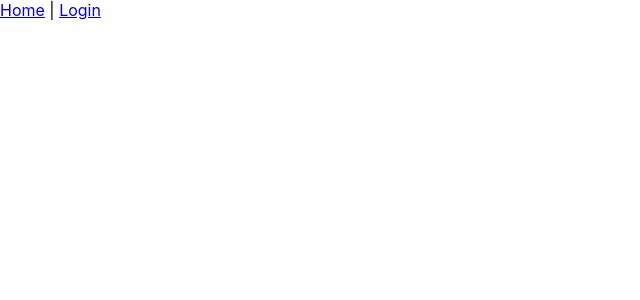
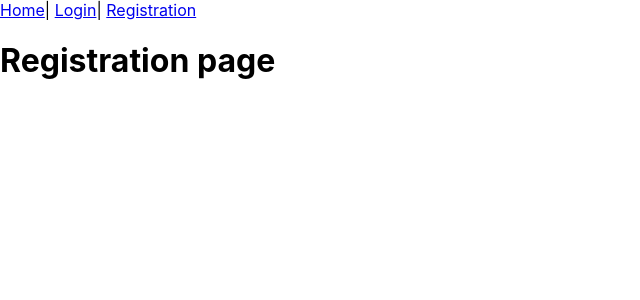
Before and after one commit to urmatt/webinai-react-client, a React (Create React App) app: page /registration in a window 1280 px wide. Before the commit this address had no page. Shown: the top 300 px of the page, without its empty margins (0-640 px from the left). Built offline with nearby package versions, Linux system fonts and the light colour scheme.

Commit message:
Added RegistratinPage

```diff
--- a/src/App.js
+++ b/src/App.js
@@ -3,17 +3,21 @@ import './components/AppHeader';
 import { BrowserRouter, Routes, Route, Link } from 'react-router-dom';
 import Home from './pages/Home';
 import LoginPage from './pages/LoginPage';
+import RegistrationPage from './pages/RegistrationPage';
 
 function App() {
   return (
     <BrowserRouter>
       <nav>
-        <Link to="/">Home</Link> | <Link to="/login">Login</Link>
+        <Link to="/">Home</Link>
+        | <Link to="/login">Login</Link>
+        | <Link to="/registration">Registration</Link>
       </nav>
 
       <Routes>
         <Route path='/' element={<Home/>}/>
         <Route path='/login' element={<LoginPage/>}/>
+        <Route path='/registration' element={<RegistrationPage/>}/>
       </Routes>
     </BrowserRouter>
   );
--- /dev/null
+++ b/src/pages/RegistrationPage.js
@@ -0,0 +1,8 @@
+
+function RegistrationPage(){
+    return (
+        <h1>Registration page</h1>
+    );
+}
+
+export default RegistrationPage;
```
